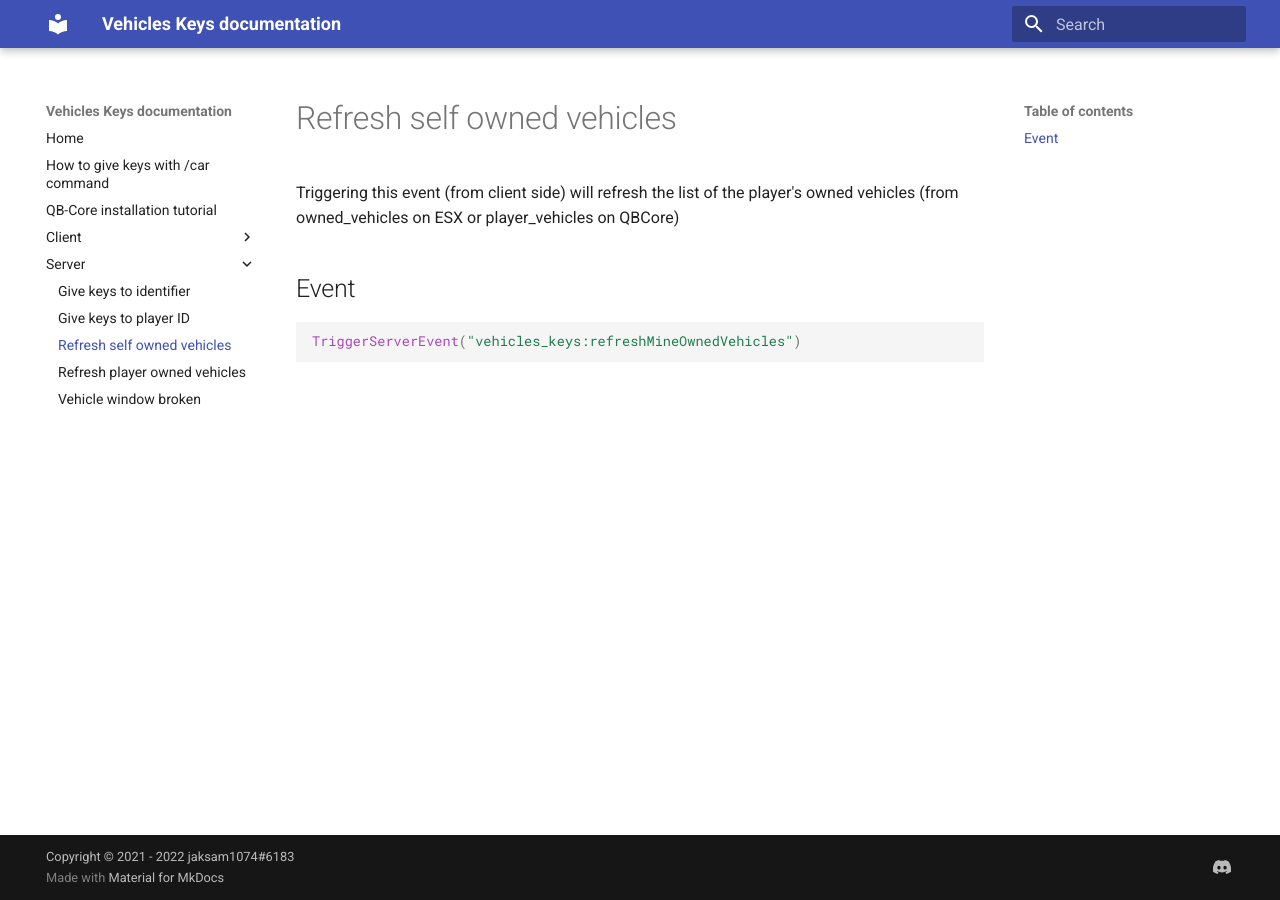
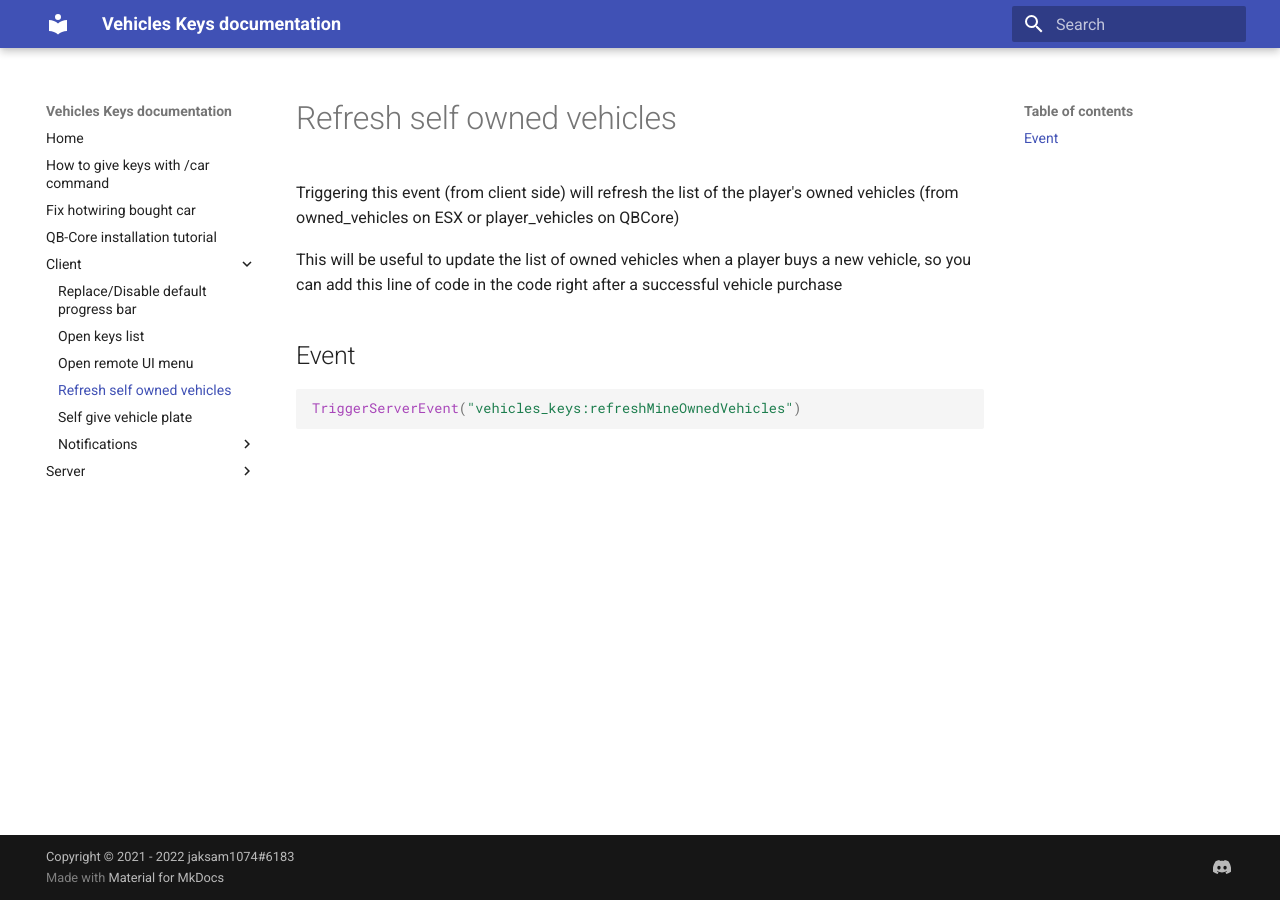
Before and after one commit to jaksam1074/vehicles-keys-documentation, an MkDocs documentation site: the page built from docs/client/refreshMineOwnedVehicles.md, in a window 1280 px wide. Built offline with MkDocs 1.6.1 and Material for MkDocs 9.7.7, drawn with Linux system fonts in a browser that asks for light colours.

Commit message:
Added explanation for hotwiring bought car

````diff
--- a/docs/server/refreshMineOwnedVehicles.md
+++ b/docs/client/refreshMineOwnedVehicles.md
@@ -1,6 +1,8 @@
 # Refresh self owned vehicles
 
 Triggering this event (from client side) will refresh the list of the player's owned vehicles (from owned_vehicles on ESX or player_vehicles on QBCore)
+
+This will be useful to update the list of owned vehicles when a player buys a new vehicle, so you can add this line of code in the code right after a successful vehicle purchase
 
 ## Event
 ```lua
````
Also changed, not shown: docs/hotwiring_bought_car.md (added, +2 -0 lines).
